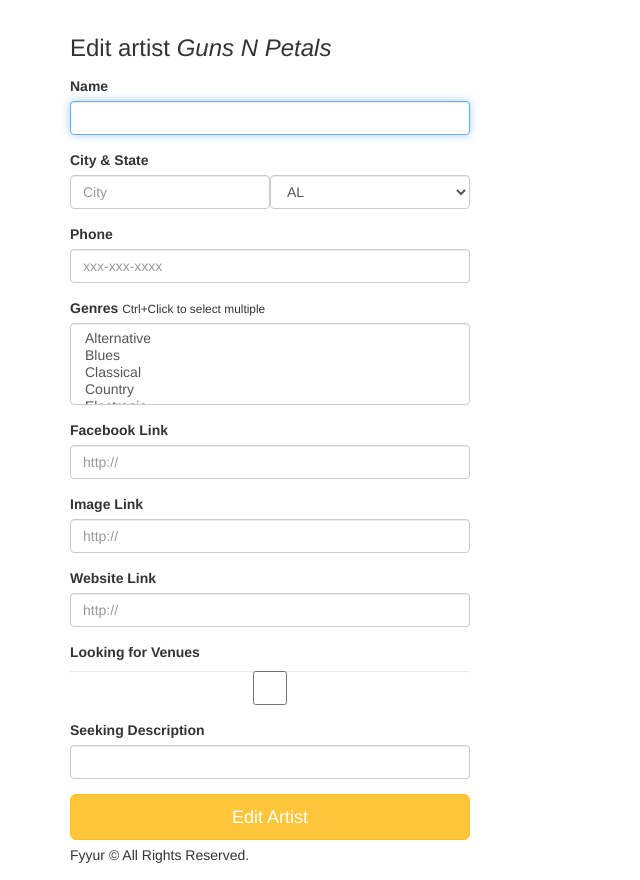
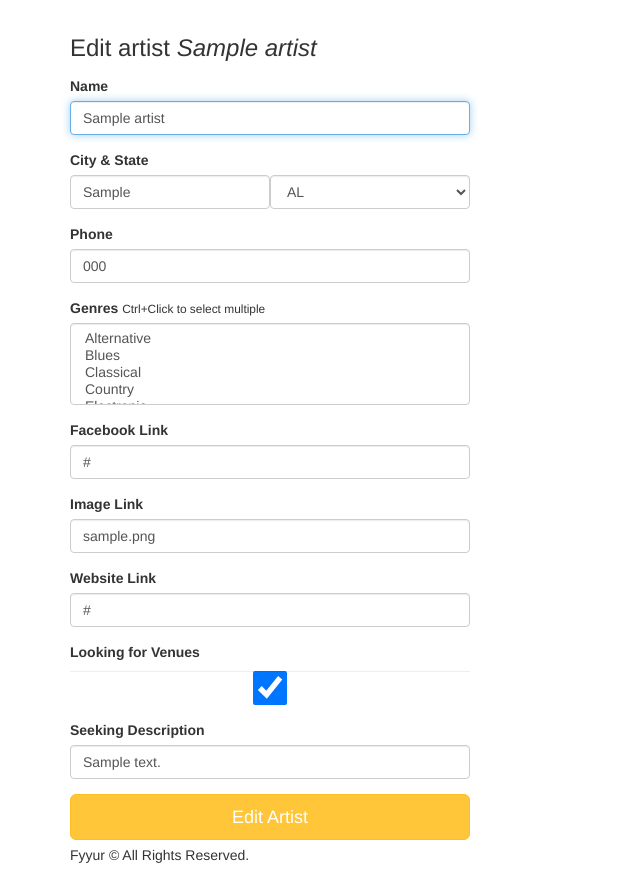
Before and after one commit to FredLC/fyyur, a Flask app: page /artists/1/edit in a window 1280 px wide. Shown: the part 60-940 px from the top of the page, without its empty margins (0-640 px from the left). Run offline with Flask 2, Linux system fonts and the light colour scheme; tables that the repository leaves empty hold one stand-in row (values such as "Sample post"); some libraries are stand-ins or nearby versions.

Commit message:
Implemented edit actions for venues and artists

```diff
--- a/app.py
+++ b/app.py
@@ -25,7 +25,6 @@ moment = Moment(app)
 app.config.from_object('config')
 db = SQLAlchemy(app)
 
-# TODO: connect to a local postgresql database
 migrate = Migrate(app, db)
 #----------------------------------------------------------------------------#
 # Models.
@@ -48,8 +47,6 @@ class Venue(db.Model):
     seeking_description = db.Column(db.String(120))
     shows = db.relationship('Show', backref='venue', lazy=True)
 
-    # TODO: implement any missing fields, as a database migration using Flask-Migrate
-
 class Artist(db.Model):
     __tablename__ = 'Artist'
 
@@ -66,9 +63,6 @@ class Artist(db.Model):
     seeking_description = db.Column(db.String(120))
     shows = db.relationship('Show', backref='artist', lazy=True)
 
-    # TODO: implement any missing fields, as a database migration using Flask-Migrate
-
-# TODO Implement Show and Artist models, and complete all model relationships and properties, as a database migration.
 class Show(db.Model):
   __tablename__ = 'Show'
 
@@ -110,16 +104,11 @@ def index():
 
 @app.route('/venues')
 def venues():
-  # TODO: replace with real venues data.
-  #       num_shows should be aggregated based on number of upcoming shows per venue.
   venues = Venue.query.all()
   return render_template('pages/venues.html', venues=venues);
 
 @app.route('/venues/search', methods=['POST'])
 def search_venues():
-  # TODO: implement search on artists with partial string search. Ensure it is case-insensitive.
-  # seach for Hop should return "The Musical Hop".
-  # search for "Music" should return "The Musical Hop" and "Park Square Live Music & Coffee"
   search_term = request.form['search_term']
   response = Venue.query.filter(Venue.name.ilike(f"%{search_term}%")).all()
   return render_template('pages/search_venues.html', results=response, search_term=request.form.get('search_term', ''))
@@ -136,8 +125,6 @@ def append_artist_data(show_list, data_list):
 
 @app.route('/venues/<int:venue_id>')
 def show_venue(venue_id):
-  # shows the venue page with the given venue_id
-  # TODO: replace with real venue data from the venues table, using venue_id
   venue = Venue.query.get(venue_id)
   upcoming_shows = list(filter(lambda show: show.start_time > datetime.now(), venue.shows))
   past_shows = list(filter(lambda show: show.start_time < datetime.now(), venue.shows))
@@ -159,10 +146,6 @@ def create_venue_form():
 
 @app.route('/venues/create', methods=['POST'])
 def create_venue_submission():
-  # TODO: insert form data as a new Venue record in the db, instead
-  # TODO: modify data to be the data object returned from db insertion
-  error = False
-
   try:
     name = request.form['name']
     city = request.form['city']
@@ -186,20 +169,13 @@ def create_venue_submission():
     db.session.commit()
   except ():
     db.session.rollback()
-    error = True
+    flash('An error occurred. Venue ' + request.form['name'] + ' could not be listed.')
   finally:
     db.session.close()
-  if error:
-    flash('An error occurred. Venue ' + request.form['name'] + ' could not be listed.')
-    abort(500)
-  else:
-    flash('Venue ' + request.form['name'] + ' was successfully listed!')
-    return render_template('pages/home.html')
 
-  # on successful db insert, flash success
-  # TODO: on unsuccessful db insert, flash an error instead.
-  # e.g., flash('An error occurred. Venue ' + data.name + ' could not be listed.')
-  # see: http://flask.pocoo.org/docs/1.0/patterns/flashing/
+  flash('Venue ' + request.form['name'] + ' was successfully listed!')
+  return render_template('pages/home.html')
+
 
 @app.route('/venues/<venue_id>', methods=['DELETE'])
 def delete_venue(venue_id):
@@ -214,15 +190,11 @@ def delete_venue(venue_id):
 #  ----------------------------------------------------------------
 @app.route('/artists')
 def artists():
-  # TODO: replace with real data returned from querying the database
   artists = Artist.query.all()
   return render_template('pages/artists.html', artists=artists)
 
 @app.route('/artists/search', methods=['POST'])
 def search_artists():
-  # TODO: implement search on artists with partial string search. Ensure it is case-insensitive.
-  # seach for "A" should return "Guns N Petals", "Matt Quevado", and "The Wild Sax Band".
-  # search for "band" should return "The Wild Sax Band".
   search_term = request.form['search_term']
   response = Artist.query.filter(Artist.name.ilike(f"%{search_term}%")).all()
   return render_template('pages/search_artists.html', results=response, search_term=request.form.get('search_term', ''))
@@ -239,8 +211,6 @@ def append_venue_data(show_list, data_list):
 
 @app.route('/artists/<int:artist_id>')
 def show_artist(artist_id):
-  # shows the artist page with the given artist_id
-  # TODO: replace with real artist data from the artist table, using artist_id
   artist = Artist.query.get(artist_id)
   upcoming_shows = list(filter(lambda show: show.start_time > datetime.now(), artist.shows))
   past_shows = list(filter(lambda show: show.start_time < datetime.now(), artist.shows))
@@ -256,54 +226,77 @@ def show_artist(artist_id):
 #  ----------------------------------------------------------------
 @app.route('/artists/<int:artist_id>/edit', methods=['GET'])
 def edit_artist(artist_id):
-  form = ArtistForm()
-  artist={
-    "id": 4,
-    "name": "Guns N Petals",
-    "genres": ["Rock n Roll"],
-    "city": "San Francisco",
-    "state": "CA",
-    "phone": "326-123-5000",
-    "website": "https://www.gunsnpetalsband.com",
-    "facebook_link": "https://www.facebook.com/GunsNPetals",
-    "seeking_venue": True,
-    "seeking_description": "Looking for shows to perform at in the San Francisco Bay Area!",
-    "image_link": "https://images.unsplash.com/photo-1549213783-8284d0336c4f?ixlib=rb-1.2.1&ixid=eyJhcHBfaWQiOjEyMDd9&auto=format&fit=crop&w=300&q=80"
-  }
-  # TODO: populate form with fields from artist with ID <artist_id>
+  artist = Artist.query.get(artist_id)
+  form = ArtistForm(obj=artist)
+
   return render_template('forms/edit_artist.html', form=form, artist=artist)
 
 @app.route('/artists/<int:artist_id>/edit', methods=['POST'])
 def edit_artist_submission(artist_id):
-  # TODO: take values from the form submitted, and update existing
-  # artist record with ID <artist_id> using the new attributes
+  artist = Artist.query.get(artist_id)
+  try:
+    artist.name = request.form['name']
+    artist.city = request.form['city']
+    artist.state = request.form['state']
+    artist.phone = request.form['phone']
+    artist.genres = request.form['genres']
+    artist.facebook_link = request.form['facebook_link']
+    artist.image_link = request.form['image_link']
+    artist.website_link = request.form['website_link']
+    artist.seeking_venue = request.form.get('seeking_venue')
+    artist.seeking_description = request.form['seeking_description']
 
+    if artist.seeking_venue == 'y':
+      artist.seeking_venue = True
+    else:
+      artist.seeking_venue = False
+
+    db.session.commit()
+  except ():
+    db.session.rollback()
+    flash('An error occurred. Artist ' + request.form['name'] + ' could not be edited.')
+  finally:
+    db.session.close()
+
+  flash('Artist ' + request.form['name'] + ' was successfully edited!')
   return redirect(url_for('show_artist', artist_id=artist_id))
+
 
 @app.route('/venues/<int:venue_id>/edit', methods=['GET'])
 def edit_venue(venue_id):
-  form = VenueForm()
-  venue={
-    "id": 1,
-    "name": "The Musical Hop",
-    "genres": ["Jazz", "Reggae", "Swing", "Classical", "Folk"],
-    "address": "1015 Folsom Street",
-    "city": "San Francisco",
-    "state": "CA",
-    "phone": "123-123-1234",
-    "website": "https://www.themusicalhop.com",
-    "facebook_link": "https://www.facebook.com/TheMusicalHop",
-    "seeking_talent": True,
-    "seeking_description": "We are on the lookout for a local artist to play every two weeks. Please call us.",
-    "image_link": "https://images.unsplash.com/photo-1543900694-133f37abaaa5?ixlib=rb-1.2.1&ixid=eyJhcHBfaWQiOjEyMDd9&auto=format&fit=crop&w=400&q=60"
-  }
-  # TODO: populate form with values from venue with ID <venue_id>
+  venue = Venue.query.get(venue_id)
+  form = VenueForm(obj=venue)
+
   return render_template('forms/edit_venue.html', form=form, venue=venue)
 
 @app.route('/venues/<int:venue_id>/edit', methods=['POST'])
 def edit_venue_submission(venue_id):
-  # TODO: take values from the form submitted, and update existing
-  # venue record with ID <venue_id> using the new attributes
+  venue = Venue.query.get(venue_id)
+  try:
+    venue.name = request.form['name']
+    venue.city = request.form['city']
+    venue.state = request.form['state']
+    venue.phone = request.form['phone']
+    venue.genres = request.form['genres']
+    venue.facebook_link = request.form['facebook_link']
+    venue.image_link = request.form['image_link']
+    venue.website_link = request.form['website_link']
+    venue.seeking_talent = request.form.get('seeking_talent')
+    venue.seeking_description = request.form['seeking_description']
+
+    if venue.seeking_talent == 'y':
+      venue.seeking_talent = True
+    else:
+      venue.seeking_talent = False
+
+    db.session.commit()
+  except ():
+    db.session.rollback()
+    flash('An error occurred. Venue ' + request.form['name'] + ' could not be edited.')
+  finally:
+    db.session.close()
+
+  flash('Venue ' + request.form['name'] + ' was successfully edited!')
   return redirect(url_for('show_venue', venue_id=venue_id))
 
 #  Create Artist
@@ -316,11 +309,6 @@ def create_artist_form():
 
 @app.route('/artists/create', methods=['POST'])
 def create_artist_submission():
-  # called upon submitting the new artist listing form
-  # TODO: insert form data as a new Venue record in the db, instead
-  # TODO: modify data to be the data object returned from db insertion
-  error = False
-
   try:
     name = request.form['name']
     city = request.form['city']
@@ -344,15 +332,12 @@ def create_artist_submission():
     db.session.commit()
   except ():
     db.session.rollback()
-    error = True
+    flash('An error occurred. Artist ' + request.form['name'] + ' could not be listed.')
   finally:
     db.session.close()
-  if error:
-    flash('An error occurred. Artist ' + request.form['name'] + ' could not be listed.')
-    abort(500)
-  else:
-    flash('Artist ' + request.form['name'] + ' was successfully listed!')
-    return render_template('pages/home.html')
+
+  flash('Artist ' + request.form['name'] + ' was successfully listed!')
+  return render_template('pages/home.html')
 
 
 #  Shows
@@ -360,9 +345,6 @@ def create_artist_submission():
 
 @app.route('/shows')
 def shows():
-  # displays list of shows at /shows
-  # TODO: replace with real venues data.
-  #       num_shows should be aggregated based on number of upcoming shows per venue.
   shows = Show.query.filter(Show.start_time > datetime.now()).order_by('start_time')
   showData = []
 
@@ -381,16 +363,11 @@ def shows():
 
 @app.route('/shows/create')
 def create_shows():
-  # renders form. do not touch.
   form = ShowForm()
   return render_template('forms/new_show.html', form=form)
 
 @app.route('/shows/create', methods=['POST'])
 def create_show_submission():
-  # called to create new shows in the db, upon submitting new show listing form
-  # TODO: insert form data as a new Show record in the db, instead
-  error = False
-
   try:
     artist_id = request.form['artist_id']
     venue_id = request.form['venue_id']
@@ -402,15 +379,12 @@ def create_show_submission():
     db.session.commit()
   except ():
     db.session.rollback()
-    error = True
+    flash('An error occurred. Show could not be listed.')
   finally:
     db.session.close()
-  if error:
-    flash('An error occurred. Show could not be listed.')
-    abort(500)
-  else:
-    flash('Show was successfully listed!')
-    return render_template('pages/home.html')
+
+  flash('Show was successfully listed!')
+  return render_template('pages/home.html')
 
 @app.errorhandler(404)
 def not_found_error(error):
--- a/templates/pages/show_artist.html
+++ b/templates/pages/show_artist.html
@@ -21,8 +21,8 @@
 			<i class="fas fa-phone-alt"></i> {% if artist.phone %}{{ artist.phone }}{% else %}No Phone{% endif %}
 		</p>
 		<p>
-			<i class="fas fa-link"></i> {% if artist.website %}<a href="{{ artist.website }}" target="_blank">{{
-				artist.website }}</a>{% else %}No Website{% endif %}
+			<i class="fas fa-link"></i> {% if artist.website_link %}<a href="{{ artist.website_link }}" target="_blank">{{
+				artist.website_link }}</a>{% else %}No Website{% endif %}
 		</p>
 		<p>
 			<i class="fab fa-facebook-f"></i> {% if artist.facebook_link %}<a href="{{ artist.facebook_link }}"
--- a/templates/pages/show_venue.html
+++ b/templates/pages/show_venue.html
@@ -24,7 +24,8 @@
 			<i class="fas fa-phone-alt"></i> {% if venue.phone %}{{ venue.phone }}{% else %}No Phone{% endif %}
 		</p>
 		<p>
-			<i class="fas fa-link"></i> {% if venue.website %}<a href="{{ venue.website }}" target="_blank">{{ venue.website
+			<i class="fas fa-link"></i> {% if venue.website_link %}<a href="{{ venue.website_link }}" target="_blank">{{
+				venue.website_link
 				}}</a>{% else %}No Website{% endif %}
 		</p>
 		<p>
```
Also changed, not shown: templates/forms/edit_artist.html (indentation only).
